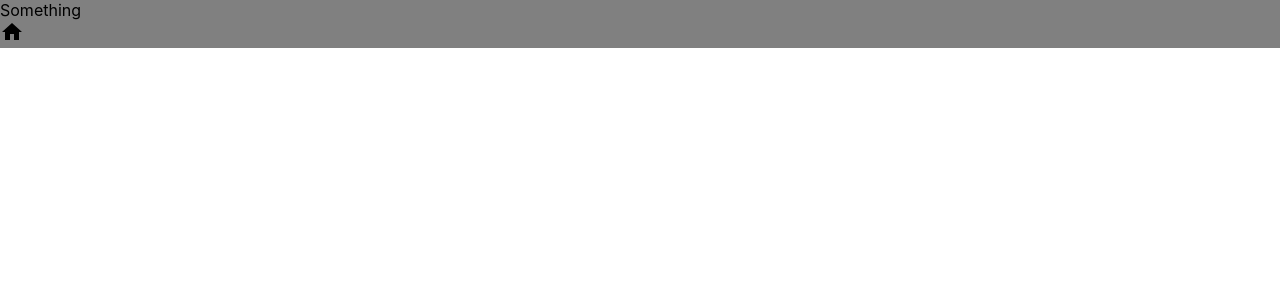
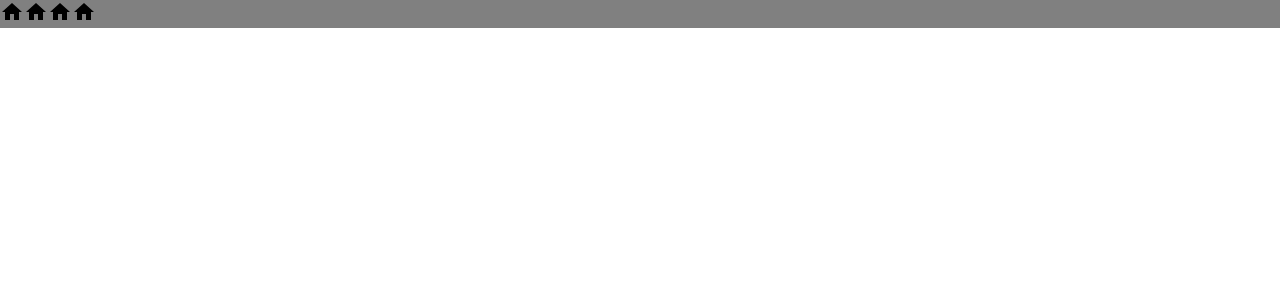
Before and after one commit to learn4o/twitter_project, a Next.js app: page /sample in a window 1280 px wide. Shown: the top 300 px of the page. Built offline with nearby package versions, Linux system fonts and the light colour scheme.

Commit message:
Sample Page

```diff
--- a/pages/sample.js
+++ b/pages/sample.js
@@ -6,7 +6,9 @@ import styles from "../styles/Sample.module.css";
 export default function Sample() {
   return (
     <div style={{ backgroundColor: "grey" }}>
-      <div>Something</div>
+      <HomeIcon />
+      <HomeIcon />
+      <HomeIcon />
       <HomeIcon />
     </div>
   );
```
